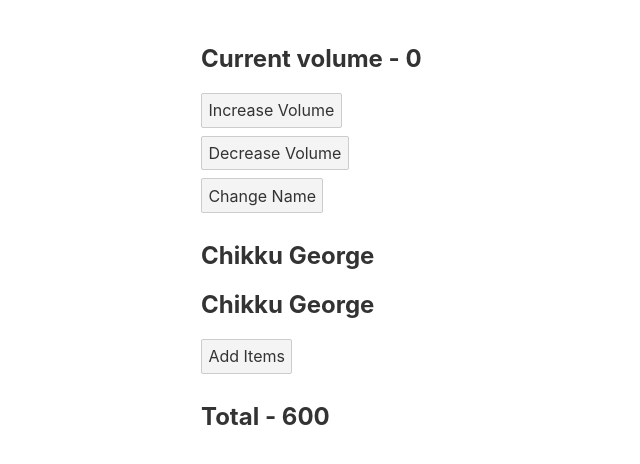
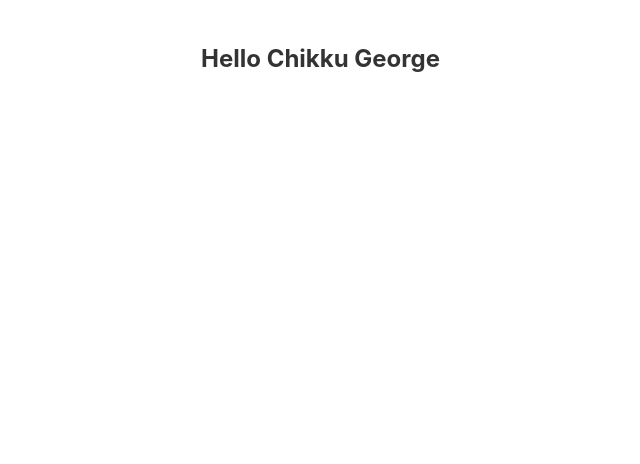
Before and after one commit to chikkugeorge24/svelte, a Svelte app in the folder svelte-demo/: page / in a window 1280 px wide. Shown: the top 464 px of the page, without its empty margins (319-959 px from the left). Built offline with nearby package versions, Linux system fonts and the light colour scheme.

Commit message:
components

```diff
--- a/svelte-demo/src/App.svelte
+++ b/svelte-demo/src/App.svelte
@@ -1,64 +1,9 @@
 <script>
-  let firstName = "Chikku",
-    lastName = "George";
-  //Reactive declarations
-  $: fullName = `${firstName} ${lastName}`;
-  //Reactive statements
-  $: {
-    const greet = `${firstName} ${lastName}`;
-    console.log(greet);
-  }
-  let items = [
-    {
-      id: 1,
-      title: "TV",
-      price: 100,
-    },
-    {
-      id: 2,
-      title: "Phone",
-      price: 200,
-    },
-    {
-      id: 3,
-      title: "Laptop",
-      price: 300,
-    },
-  ];
-  $: total = items.reduce((total, cur) => (total = total + cur.price), 0);
-  let volume = 0;
-  $: if (volume < 0) {
-    alert("Can not go lower");
-    volume = 0;
-  } else if (volume > 20) {
-    alert("Can not go higher");
-    volume = 20;
-  }
+  import Greet from "./components/Greet.svelte";
 </script>
 
 <main>
-  <h2>Current volume - {volume}</h2>
-  <button on:click={() => (volume += 2)}>Increase Volume</button>
-  <button on:click={() => (volume -= 2)}>Decrease Volume</button>
-
-  <button
-    on:click={() => {
-      (firstName = "Clark"), (lastName = "Wane");
-    }}
-  >
-    Change Name
-  </button>
-  <h2>{firstName} {lastName}</h2>
-  <h2>{fullName}</h2>
-  <button
-    on:click={() =>
-      (items = [...items, { id: 4, title: "Keyboard", price: 50 }])}
-  >
-    Add Items
-  </button>
-  <h2>
-    Total - {total}
-  </h2>
+  <Greet />
 </main>
 
 <style>
--- /dev/null
+++ b/svelte-demo/src/components/Greet.svelte
@@ -0,0 +1 @@
+<h2>Hello Chikku George</h2>
```
